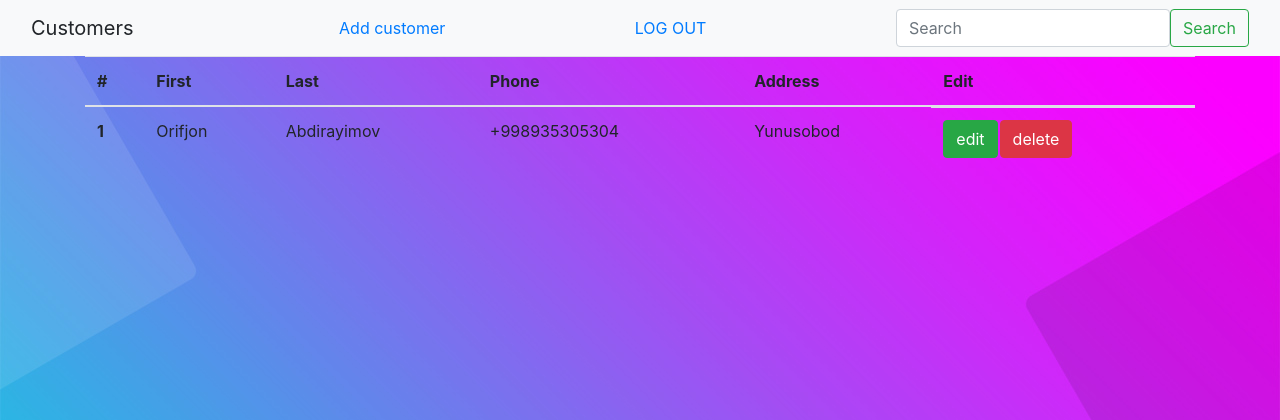
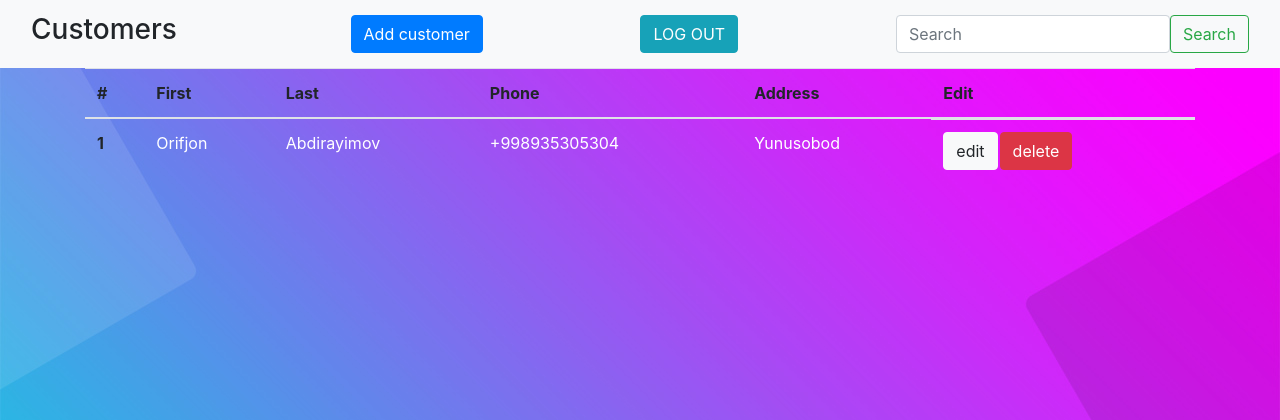
Before and after one commit to orifjohn/customer, a Django app: page / in a window 1280 px wide. Shown: the top 420 px of the page. Run offline with Django 3.2, Linux system fonts and the light colour scheme; a user stored in the database is signed in; data comes from the database, SQL or seed files in the repository; some libraries are stand-ins or nearby versions.

Commit message:
changed some files

```diff
--- a/static/css/base.css
+++ b/static/css/base.css
@@ -1,6 +1,13 @@
+a {
+    color: red;
+}
+
 body{
-    /*background-color: red;*/
-    background-image: url("../img/bg-01.jpg");
-    /*background-size: cover;*/
-    /*background-repeat: no-repeat;*/
+    background-image: url("../img/blue.jpg");
+    background-repeat: no-repeat;
+    background-size: cover;
 }
+
+td {
+    color: white;
+}
--- a/templates/main/index.html
+++ b/templates/main/index.html
@@ -10,11 +10,11 @@
 
     <nav class="navbar navbar-light bg-light">
         <div class="container-fluid">
-            <a class="navbar-brand">Customers</a>
-            <a href="{% url 'customer-add-url' %}" >Add customer</a>
+            <a class="navbar-brand"><h3>Customers</h3></a>
+            <a href="{% url 'customer-add-url' %}" class="btn btn-primary">Add customer</a>
 
             {% if request.user.is_authenticated %}
-                <a href="{% url 'logout-url' %}">LOG OUT</a>
+                <a href="{% url 'logout-url' %}" class="btn btn-info">LOG OUT</a>
             {% else %}
                 <a href="{% url 'login-url' %}">LOG IN</a>
             {% endif %}
@@ -47,7 +47,7 @@
                         <td>{{ customer.phone_number }}</td>
                         <td>{{ customer.address }}</td>
                         <td style="display: flex">
-                            <a href="{% url 'customer-edit-url' customer_id=customer.id %} " class="btn btn-success" style="margin-right: 2px">edit</a>
+                            <a href="{% url 'customer-edit-url' customer_id=customer.id %} " class="btn btn-light" style="margin-right: 2px">edit</a>
                             <form action="{% url 'customer-delete-url' customer_id=customer.id %}" method="POST">
                                 {% csrf_token %}
                                 <button type="submit" class="btn btn-danger">delete</button>
```
Also changed, not shown: templates/main/login.html (+29 -15 lines), static/img/bg-02.jpg (deleted), static/img/blue.jpg (renamed from static/img/bg-01.jpg).
